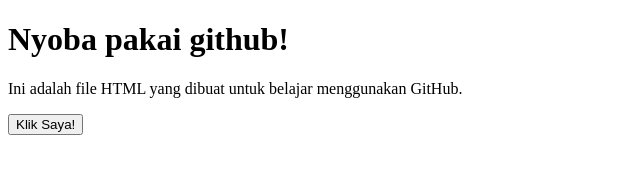
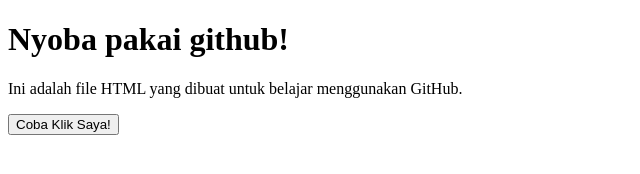
Before and after one commit to Hirayasa747/nyoba-github, a plain HTML site: page index.html in a window 1280 px wide. Shown: the whole page, without its empty margins (0-640 px from the left). Drawn offline with Linux system fonts and the light colour scheme.

Commit message:
nyoba ngubah button

```diff
--- a/index.html
+++ b/index.html
@@ -8,6 +8,6 @@
 <body>
     <h1>Nyoba pakai github!</h1>
     <p>Ini adalah file HTML yang dibuat untuk belajar menggunakan GitHub.</p>
-    <button>Klik Saya!</button>
+    <button>Coba Klik Saya!</button>
 </body>
 </html>
```
